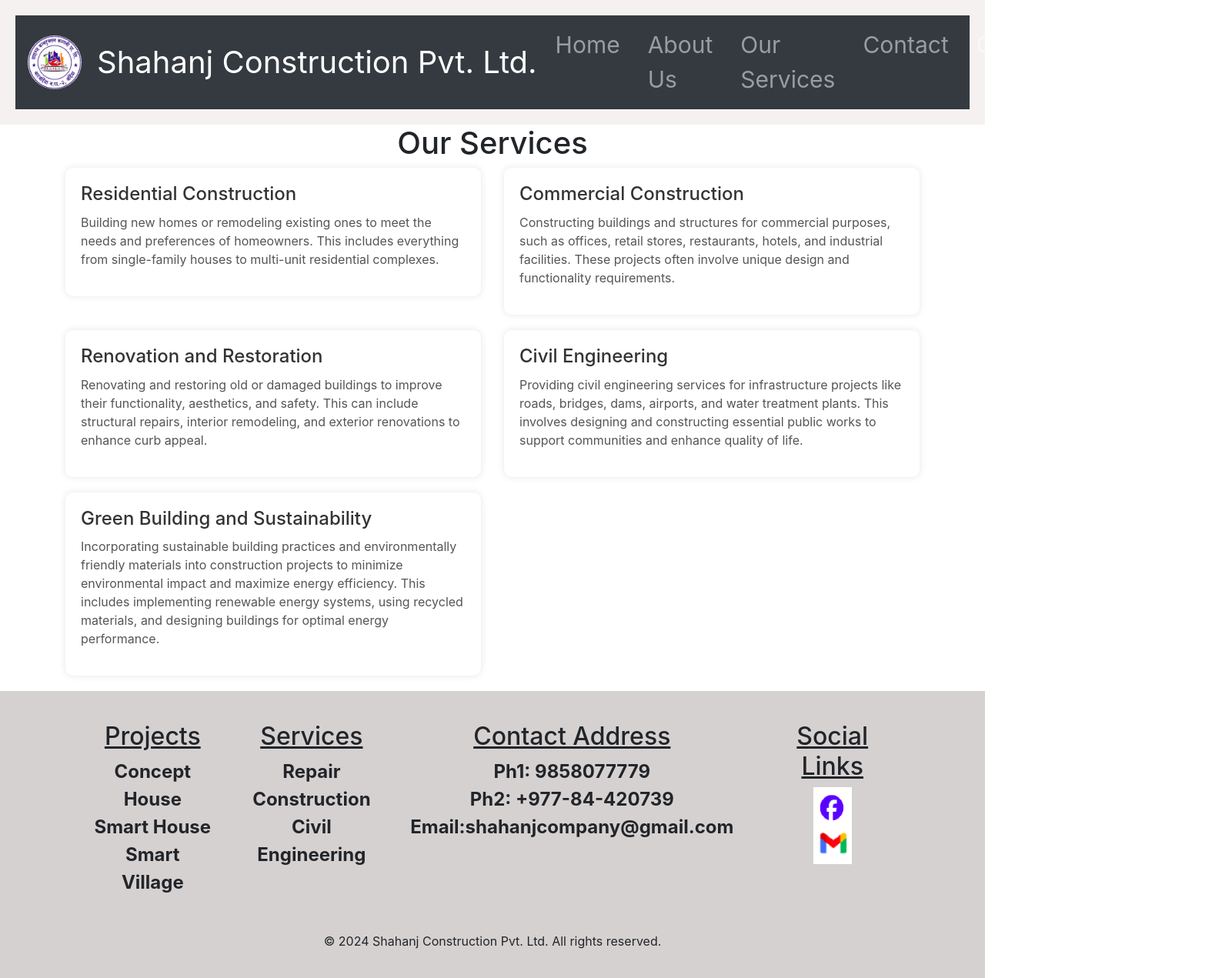
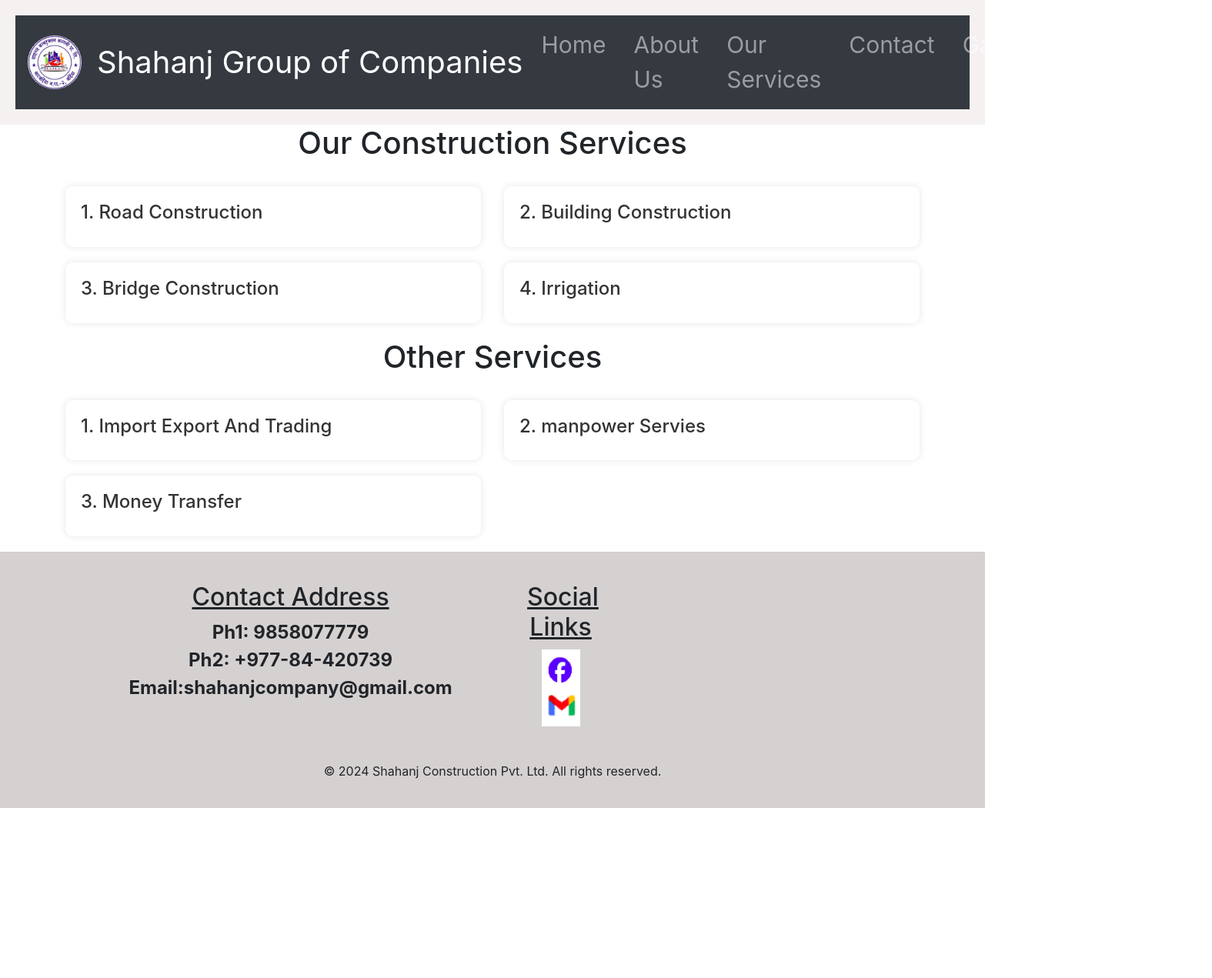
Before and after one commit to nirajandhaurali/sahanj-construction, a plain HTML site: page service.html in a window 1280 px wide. Shown: the whole page at 77% size, 1575 px wide, since content can reach past the window. After the commit the page ends 1050 px from the top, so only its background shows below. Drawn offline with nearby package versions, Linux system fonts and the light colour scheme.

Commit message:
service.html

```diff
--- a/service.html
+++ b/service.html
@@ -46,7 +46,7 @@
     <header>
         <nav class="navbar navbar-expand-lg navbar-dark bg-dark">
             <img src="images/logo.png" alt="logo Image" style="margin-right: 20px; border-radius: 50%; width: 70px; height: 70px;">
-            <a style="font-size: 40px;" class="navbar-brand" href="index.html">Shahanj Construction Pvt. Ltd. </a>
+            <a style="font-size: 40px;" class="navbar-brand" href="index.html">Shahanj Group of Companies</a>
             <button class="navbar-toggler" type="button" data-toggle="collapse" data-target="#navbarSupportedContent" aria-controls="navbarSupportedContent" aria-expanded="false" aria-label="Toggle navigation">
                 <span class="navbar-toggler-icon"></span>
             </button>
@@ -68,81 +68,100 @@
                     <li class="nav-item">
                         <a style="font-size: 30px;" class="nav-link" href="gallery.html">Gallery</a>
                     </li>
+                    <li class="nav-item">
+                        <a style="font-size: 30px;" class="nav-link" href="companies.html">Our Companies</a>
+                    </li>
                 </ul>
             </div>
         </nav>
     </header>
 
     <div class="container">
-        <h1 class="text-center">Our Services</h1>
+        <h1 class="text-center">Our Construction Services</h1> <br>
 
         <div class="row">
             <div class="col-md-6">
                 <div class="service" onclick="toggleService(1)">
-                    <h2>Residential Construction</h2>
+                    <h2>1. Road Construction</h2>
                     <div class="service-description" id="service1">
-                        <p>Building new homes or remodeling existing ones to meet the needs and preferences of homeowners. This includes everything from single-family houses to multi-unit residential complexes.</p>
+                        <!-- <p>Constructing buildings and structures for commercial purposes, such as offices, retail stores, restaurants, hotels, and industrial facilities. These projects often involve unique design and functionality requirements.</p> -->
+
                     </div>
                 </div>
             </div>
 
             <div class="col-md-6">
                 <div class="service" onclick="toggleService(2)">
-                    <h2>Commercial Construction</h2>
+                    <h2>2. Building Construction</h2>
                     <div class="service-description" id="service2">
-                        <p>Constructing buildings and structures for commercial purposes, such as offices, retail stores, restaurants, hotels, and industrial facilities. These projects often involve unique design and functionality requirements.</p>
+                         <!-- <p>Constructing buildings and structures for commercial purposes, such as offices, retail stores, restaurants, hotels, and industrial facilities. These projects often involve unique design and functionality requirements.</p> -->
                     </div>
                 </div>
             </div>
 
             <div class="col-md-6">
                 <div class="service" onclick="toggleService(3)">
-                    <h2>Renovation and Restoration</h2>
+                    <h2>3. Bridge Construction</h2>
                     <div class="service-description" id="service3">
-                        <p>Renovating and restoring old or damaged buildings to improve their functionality, aesthetics, and safety. This can include structural repairs, interior remodeling, and exterior renovations to enhance curb appeal.</p>
+                         <!-- <p>Constructing buildings and structures for commercial purposes, such as offices, retail stores, restaurants, hotels, and industrial facilities. These projects often involve unique design and functionality requirements.</p> -->
                     </div>
                 </div>
             </div>
 
             <div class="col-md-6">
                 <div class="service" onclick="toggleService(4)">
-                    <h2>Civil Engineering</h2>
+                    <h2>4. Irrigation</h2>
                     <div class="service-description" id="service4">
-                        <p>Providing civil engineering services for infrastructure projects like roads, bridges, dams, airports, and water treatment plants. This involves designing and constructing essential public works to support communities and enhance quality of life.</p>
+                         <!-- <p>Constructing buildings and structures for commercial purposes, such as offices, retail stores, restaurants, hotels, and industrial facilities. These projects often involve unique design and functionality requirements.</p> -->
+                    </div>
+                </div>
+            </div>
+        </div>
+
+
+        <h1 class="text-center">Other Services</h1> <br>
+
+        <div class="row">
+            <div class="col-md-6">
+                <div class="service" onclick="toggleService(1)">
+                    <h2>1. Import Export And Trading</h2>
+                    <div class="service-description" id="service1">
+                        <!-- <p>Constructing buildings and structures for commercial purposes, such as offices, retail stores, restaurants, hotels, and industrial facilities. These projects often involve unique design and functionality requirements.</p> -->
+
                     </div>
                 </div>
             </div>
 
             <div class="col-md-6">
-                <div class="service" onclick="toggleService(5)">
-                    <h2>Green Building and Sustainability</h2>
-                    <div class="service-description" id="service5">
-                        <p>Incorporating sustainable building practices and environmentally friendly materials into construction projects to minimize environmental impact and maximize energy efficiency. This includes implementing renewable energy systems, using recycled materials, and designing buildings for optimal energy performance.</p>
+                <div class="service" onclick="toggleService(2)">
+                    <h2>2. manpower Servies</h2>
+                    <div class="service-description" id="service2">
+                         <!-- <p>Constructing buildings and structures for commercial purposes, such as offices, retail stores, restaurants, hotels, and industrial facilities. These projects often involve unique design and functionality requirements.</p> -->
+                    </div>
+                </div>
+            </div>
+
+            <div class="col-md-6">
+                <div class="service" onclick="toggleService(3)">
+                    <h2>3. Money Transfer</h2>
+                    <div class="service-description" id="service3">
+                         <!-- <p>Constructing buildings and structures for commercial purposes, such as offices, retail stores, restaurants, hotels, and industrial facilities. These projects often involve unique design and functionality requirements.</p> -->
                     </div>
                 </div>
             </div>
         </div>
+
+
+
+
+
+
     </div>
 
     <section class="section-container">
         <div class="section-header container">
             <div class="row">
-                <div class="col-md">
-                    <ul>
-                        <h2>Projects</h2>
-                        <li>Concept House</li>
-                        <li>Smart House</li>
-                        <li>Smart Village</li>
-                    </ul>
-                </div>
-                <div class="col-md">
-                    <ul>
-                        <h2>Services</h2>
-                        <li>Repair</li>
-                        <li>Construction</li>
-                        <li>Civil Engineering</li>
-                    </ul>
-                </div>
+
                 <div class="col-md">
                     <ul>
                         <h2>Contact Address</h2>
@@ -151,13 +170,15 @@
                         <li>Email:shahanjcompany@gmail.com</li>
                     </ul>
                 </div>
-                <div class="col-md">
+                <div class="col-md-2">
                     <ul class="social-links">
-                        <h2>Social Links</h2>
-                        <li><a href="https://www.facebook.com/profile.php?id=100010866182011&mibextid=ZbWKwL"><img src="images/facebookicon.png" alt="Facebook"></a></li>
-                        <li><a href="https://mail.google.com/mail/?view=cm&fs=1&to=shahanjcompany@gmail.com"><img src="images/emailicon.png" alt="Email"></a></li>
+                        <h2 style="margin-bottom: 10px;">Social Links</h2>
+                        <li class="social-icon"><a href="https://www.facebook.com/profile.php?id=100063557052895&mibextid=ZbWKwL"><img src="images/facebookicon.png" alt="Facebook"></a></li>
+                        <li class="social-icon"><a href="https://mail.google.com/mail/?view=cm&fs=1&to=shahanjcompany@gmail.com"><img src="images/emailicon.png" alt="Email"></a></li>
                     </ul>
                 </div>
+
+
             </div>
         </div>
         <p style="text-align: center;">&copy; 2024 Shahanj Construction Pvt. Ltd. All rights reserved.</p>
```
